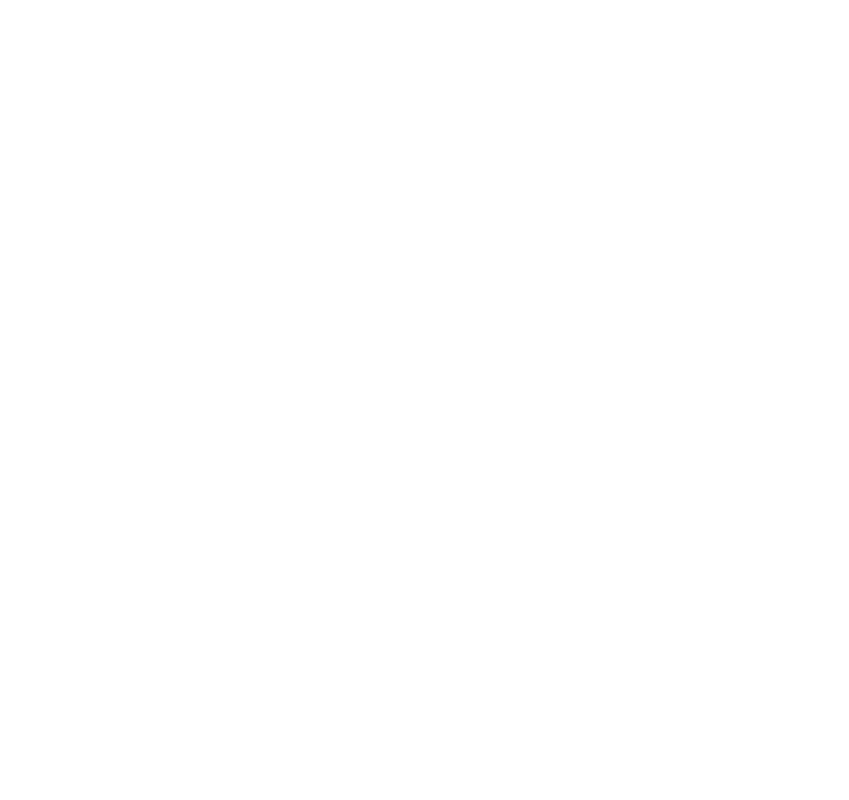
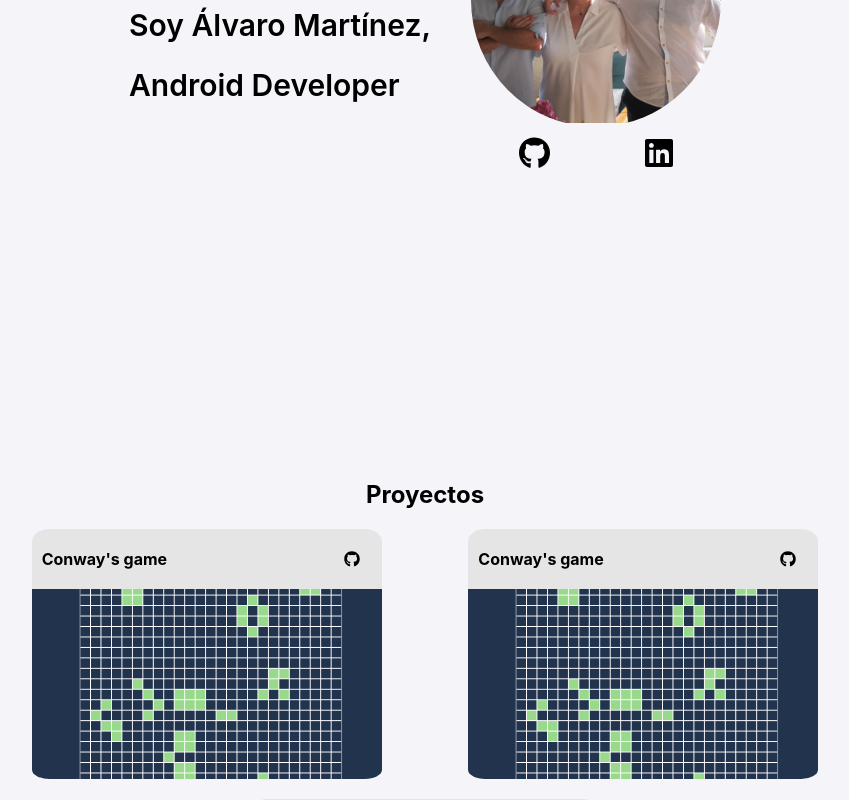
Before and after one commit to aIv4ro/Portfolio, a Next.js app: page / in a window 1280 px wide. Shown: the part 400-1200 px from the top of the page, without its empty margins (215-1064 px from the left). Before the commit the page ends 800 px from the top, so only its background shows below. Built offline with nearby package versions, Linux system fonts and the light colour scheme.

Commit message:
- projects section

```diff
--- a/components/header.js
+++ b/components/header.js
@@ -1,6 +1,11 @@
 import styles from '../styles/Header.module.css'
 import Image from 'next/image'
 import { useState } from 'react';
+import { FontAwesomeIcon } from '@fortawesome/react-fontawesome';
+import { faBars, faClose } from '@fortawesome/free-solid-svg-icons';
+
+export function Header() {
+  const [menuClosed, setMenuClosed] = useState(true);
 
   const navItems = [
     {name: "Home", id: "home"},
@@ -8,11 +13,6 @@
     {name: "Projects", id: "projects"},
     {name: "Contact", id: "contact"}
   ]
-
-export function Header() {
-  const [menuClosed, setMenuClosed] = useState(true);
-
-	console.log(menuClosed)
 
 	return (
 		<header className={styles.header}>
@@ -25,10 +25,8 @@
         />
       </div>
 
-			<div className={styles.hamburguer} onClick={() => setMenuClosed(!menuClosed)}>
-				<span></span>
-				<span></span>
-				<span></span>
+      <div className={styles.hamburguer_container} onClick={() => setMenuClosed(!menuClosed)}>
+        <FontAwesomeIcon icon={menuClosed ? faBars : faClose} size="lg"/>
       </div>
 
       <nav className={`${styles.nav} ${menuClosed ? styles.menu_closed : ''}`}>
--- a/components/main.js
+++ b/components/main.js
@@ -1,27 +1,60 @@
 import styles from '../styles/Main.module.css'
 import Image from 'next/image'
+import Link from 'next/link'
+import { FontAwesomeIcon } from '@fortawesome/react-fontawesome'
+import { faGithub, faLinkedin } from '@fortawesome/free-brands-svg-icons'
+import { Title } from './title/Title'
+import { Project } from './project/Project'
+
+const projects = [
+  {image: "/conways-game.png", title: "Conway's game", description: "Se trata de un autómata celular cuyo algoritmo fue diseñado por John Conway"},
+  {image: "/conways-game.png", title: "Conway's game", description: "Se trata de un autómata celular cuyo algoritmo fue diseñado por John Conway"},
+  {image: "/conways-game.png", title: "Conway's game", description: "Se trata de un autómata celular cuyo algoritmo fue diseñado por John Conway"},
+]
 
 export function Main() {
 	return (
 		<main className={styles.main}>
-			<section className={styles.home_section} id="home">
+			<section id="home" className={styles.home_section}>
+        <div className={styles.home_section_content}>
           <div className={styles.home_section_description}>
             <p>
               ¡Hola!
             </p>
             <p>
-						Soy Álvaro Martínez
+              Soy Álvaro Martínez,
             </p>
             <p>
               Android Developer
             </p>
           </div>
+          <div className={styles.home_section_other_info}>
             <div className={styles.image_container}>
-					<Image alt="alvaro martinez gutierrez" src="/alvaro.jpg" width="300px" height="300px" />
+              <Image alt="alvaro martinez gutierrez" src="/alvaro.jpg" width="250px" height="250px" />
+            </div>
+            <div className={styles.links_container}>
+              <Link href="https://github.com/AlvaroG2">
+                <a><FontAwesomeIcon icon={faGithub} size="2x" /></a>
+              </Link>
+              <Link href="https://github.com/AlvaroG2">
+                <a><FontAwesomeIcon icon={faLinkedin} size="2x" /></a>
+              </Link>
+            </div>
+          </div>
         </div>
 			</section>
-			<div className={styles.box} id="about"/>
-			<div className={styles.box} id="projects"/>
+
+			<section id="projects" className={styles.projects_section}>
+        <Title title="Proyectos" />
+        <div className={styles.projects_container}>
+          {
+            projects.map(project => {
+              const {title, description} = project
+              return <Project key={title} title={title} description={description} />
+            })
+          }
+        </div>
+      </section>
 			<div className={styles.box} id="contact"/>
 		</main>
 	)
--- /dev/null
+++ b/components/project/Project.js
@@ -0,0 +1,24 @@
+import styles from './Project.module.css'
+import Link from 'next/link'
+import { FontAwesomeIcon } from '@fortawesome/react-fontawesome'
+import { faGithub } from '@fortawesome/free-brands-svg-icons'
+
+
+export function Project({ image, title = "no title", description = "no description" } = {}) {
+  return (
+    <div className={styles.project_container}>
+      <Link href="https://github.com/AlvaroG2" target="_blank">
+        <a>
+          <div className={styles.project_header}>
+            <p>{title}</p>
+            <FontAwesomeIcon className={styles.github_link} icon={faGithub} width="40px" height="40px" />
+          </div>
+          <div className={styles.project_image} />
+          <div className={styles.project_description}>
+            {description}
+          </div>
+        </a>
+      </Link>
+    </div>
+  )
+}
--- /dev/null
+++ b/components/project/Project.module.css
@@ -0,0 +1,64 @@
+.project_container {
+  width: 350px;
+  height: 250px;
+  background-color: #e5e5e5;
+  border-radius: 5%;
+  position: relative;
+  transition: all .5s;
+}
+
+.project_container a {
+  display: block;
+  height: 100%;
+  font-weight: bold;
+}
+
+.project_image {
+  width: 100%;
+  height: 190px;
+  background-image: url('/conways-game.png');
+  border-bottom-left-radius: 5%;
+  border-bottom-right-radius: 5%;
+  background-position: center;
+  background-repeat: no-repeat;
+  background-size: cover;
+}
+
+.project_header {
+  display: flex;
+  justify-content: space-between;
+  align-items: center;
+  padding: 5px 10px;
+  height: 60px;
+}
+
+.project_description {
+  position: absolute;
+  bottom: 0;
+  pointer-events: none;
+  opacity: 0;
+  height: 0;
+  padding: 5px 10px;
+  transition: all .5s;
+  width: 100%;
+  border-radius: 5%;
+  background-color: #e5e5e5;
+  color: var(--text-color);
+}
+
+.project_container:hover {
+  transform: scale(1.05);
+}
+
+.project_container:hover .project_description {
+  opacity: 1;
+  height: 70%;
+}
+
+.github_link {
+  transition: all .5s;
+}
+
+.github_link:hover {
+  color: var(--link-hover-color);
+}
--- /dev/null
+++ b/components/title/Title.js
@@ -0,0 +1,5 @@
+import styles from './Title.module.css'
+
+export function Title({title = ""} = {}) {
+  return (<h2 className={styles.title}>{title}</h2>)
+}
--- /dev/null
+++ b/components/title/Title.module.css
@@ -0,0 +1,4 @@
+.title {
+  display: block;
+  text-align: center;
+}
--- a/package.json
+++ b/package.json
@@ -9,6 +9,10 @@
     "lint": "next lint"
   },
   "dependencies": {
+    "@fortawesome/fontawesome-svg-core": "^6.1.2",
+    "@fortawesome/free-brands-svg-icons": "^6.1.2",
+    "@fortawesome/free-solid-svg-icons": "^6.1.2",
+    "@fortawesome/react-fontawesome": "^0.2.0",
     "next": "12.2.3",
     "react": "18.2.0",
     "react-dom": "18.2.0"
--- a/styles/Header.module.css
+++ b/styles/Header.module.css
@@ -8,9 +8,10 @@
   position: fixed;
   right: 0;
   left: 0;
-  max-width: 1000px;
+  max-width: var(--max-width);
   margin: auto;
   backdrop-filter: blur(2px);
+  z-index: 999;
 }
 
 .image_wrapper {
@@ -25,7 +26,6 @@
 
 .nav li {
 	display: inline;
-  color: black;
   font-weight: bold;
 }
 
@@ -33,34 +33,20 @@
   margin-right: 30px;
 }
 
-.hamburguer {
-  display: flex;
-  flex-direction: column;
-  width: 25px;
-  cursor: pointer;
-  gap: 3px;
-}
-
-.hamburguer span {
-  height: 3px;
-  background-color: black;
+.nav a {
   transition: all .5s;
 }
 
-.hamburguer span:nth-of-type(1){
-  width: 50%;
+.nav a:hover {
+  color: var(--link-hover-color);
 }
 
-.hamburguer span:nth-of-type(2){
-  width: 100%;
-}
-
-.hamburguer span:nth-of-type(3){
-  width: 75%;
+.hamburguer_container {
+  cursor: pointer;
 }
 
 @media (min-width: 601px) {
-  .hamburguer {
+  .hamburguer_container {
     display: none;
   }
 }
--- a/styles/Main.module.css
+++ b/styles/Main.module.css
@@ -1,7 +1,16 @@
-.home_section {
-  margin-top: 20px;
+.main {
+  max-width: var(--max-width);
+  margin: auto;
+}
+
+.home_section_content {
   display: flex;
-  gap: 30px;
+  gap: 40px;
+  flex-wrap: wrap;
+  justify-content: center;
+  align-items: center;
+  font-weight: 600;
+  min-height: calc(100vh - var(--header-size));
 }
 
 .home_section_description {
@@ -11,27 +20,58 @@
   justify-content: center;
 }
 
-.home_section_description {
+.home_section_description p {
   line-height: 0px;
+  font-size: 30px;
 }
 
 .image_container{
+  border-radius: 50%;
   overflow: hidden;
-  border-radius: 50%;
+}
+
+.links_container {
+  width: 100%;
+  display: flex;
+  margin-top: 10px;
+  height: 40px;
+  justify-content: space-around;
+}
+
+.links_container a {
+  transition: all .5s;
+}
+
+.links_container a:hover {
+  color: var(--link-hover-color);
+}
+
+.projects_section {
+  padding: 40px;
+}
+
+.projects_container {
+  display: flex;
+  justify-content: space-evenly;
+  flex-wrap: wrap;
+  gap: 20px;
 }
 
 @media (min-width: 601px) {
 	.main {
 		padding-top: 50px;
     display: flex;
-    align-items: center;
     gap: 20px;
     flex-direction: column;
 	}
 }
 
 @media (max-width: 600px) {
-  .home_section {
+  .home_section_content {
+    margin-top: 10px;
+    gap: 0;
     flex-direction: column;
+    justify-content: flex-start;
+    min-height: 100%;
   }
 }
--- a/styles/globals.css
+++ b/styles/globals.css
@@ -4,6 +4,8 @@
   margin: 0;
   font-family: -apple-system, BlinkMacSystemFont, Segoe UI, Roboto, Oxygen,
     Ubuntu, Cantarell, Fira Sans, Droid Sans, Helvetica Neue, sans-serif;
+  color: var(--text-color);
+  background-color: var(--background-color);
 }
 
 a {
@@ -17,6 +19,25 @@
 
 :root {
   --header-size: 50px;
+  --max-width: 1000px;
+  --background-color: #f4f4f9;
+  --text-color: black;
+  --link-hover-color: #00b4d8;
+}
+
+::-webkit-scrollbar {
+  width: 20px;
+}
+
+::-webkit-scrollbar-track {
+  background-color: transparent;
+}
+
+::-webkit-scrollbar-thumb {
+  background-color: #d6dee1;
+  border-radius: 20px;
+  border: 6px solid transparent;
+  background-clip: content-box;
 }
 
 /*
```
Also changed, not shown: public/conways-game.png (added), 1 other file (tests, documents, lock files or other folders). Lines whose indentation alone changed are shown as unchanged.
